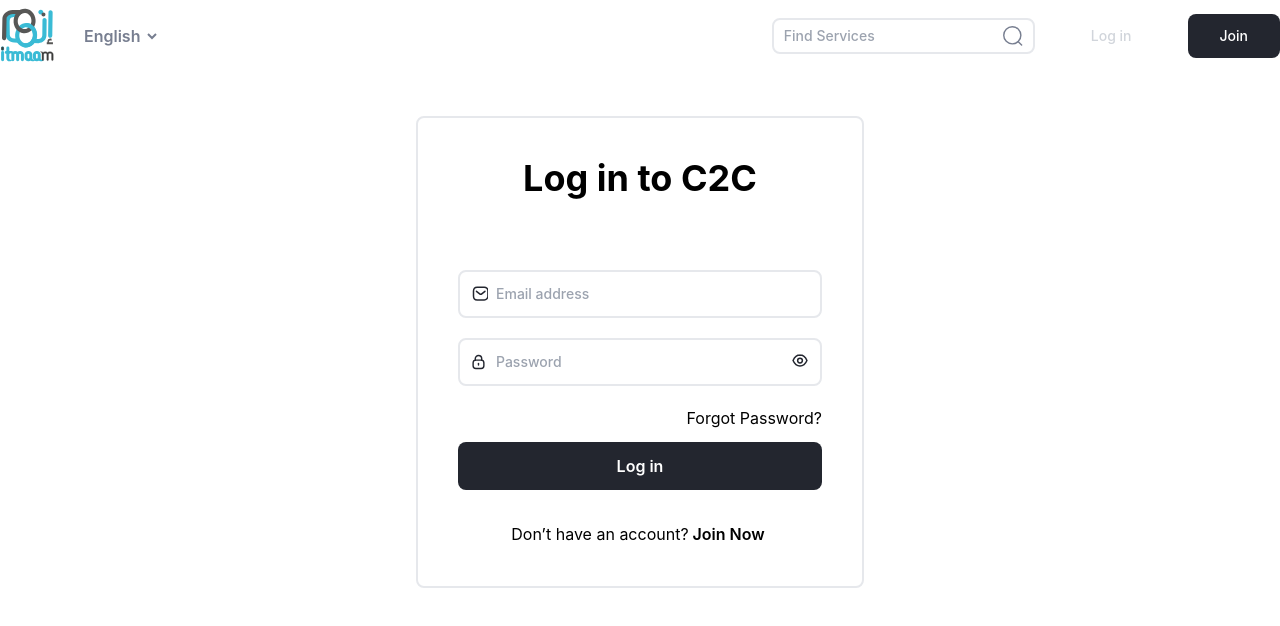
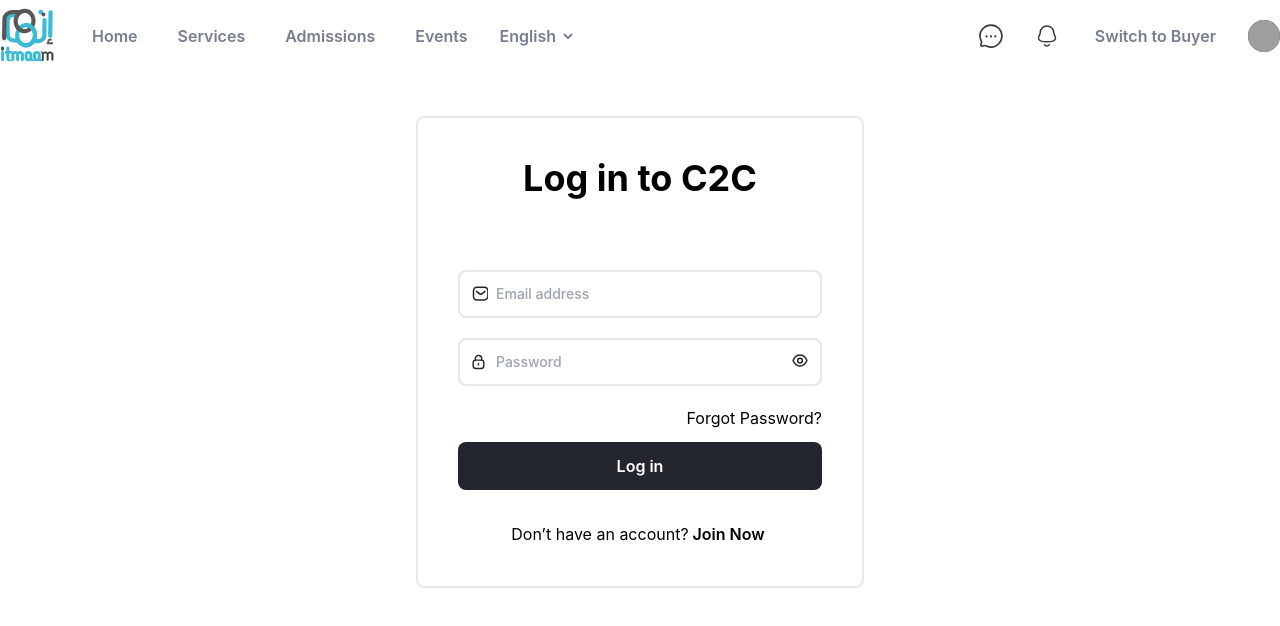
Before and after one commit to mesu-ai/admission-assistant, a React (Create React App) app: page / in a window 1280 px wide. Shown: the top 626 px of the page. Built offline with nearby package versions, Linux system fonts and the light colour scheme; grey boxes are pictures that could not be loaded.

Commit message:
udpate changes

```diff
--- a/package.json
+++ b/package.json
@@ -19,6 +19,7 @@
     "react-scripts": "5.0.1",
     "redux": "^4.2.0",
     "web-vitals": "^2.1.0",
+    "yarn": "^1.22.19",
     "yup": "^0.32.11"
   },
   "scripts": {
--- a/src/layouts/header/PrimaryNavbar.jsx
+++ b/src/layouts/header/PrimaryNavbar.jsx
@@ -8,8 +8,10 @@ import LangChange from '../../components/atoms/LangChange';
 import classNames from '../../utils/classes';
 
 const navigation = [
-	{ name: 'Dashboard', href: '#' },
-	{ name: 'Service Request', href: '#' },
+	{ name: 'Home', href: '#' },
+	{ name: 'Services', href: '#' },
+	{ name: 'Admissions', href: '#' },
+	{ name: 'Events', href: '#' },
 ];
 
 const profile = [
@@ -27,7 +29,7 @@ const PrimaryNav = () => {
 	const [open, setOpen] = useState(false);
 	const [show, setShow] = useState(false);
 	const profileRef = useRef(null);
-	const auth = false;
+	const auth = true;
 
 	// useEffect(() => {
 	// 	document.body.lang = i18n.language;
--- a/tailwind.config.js
+++ b/tailwind.config.js
@@ -3,7 +3,7 @@ module.exports = {
   theme: {
     extend: {
       colors: {
-        primary: '#1CC5DC',
+        action: '#1CC5DC',
 				darkblue: '#23262F',
 				mercury: '#E6E8EC',
 				slategray: '#777E90',
```
Also changed, not shown: 2 other files (tests, documents, lock files or other folders).
